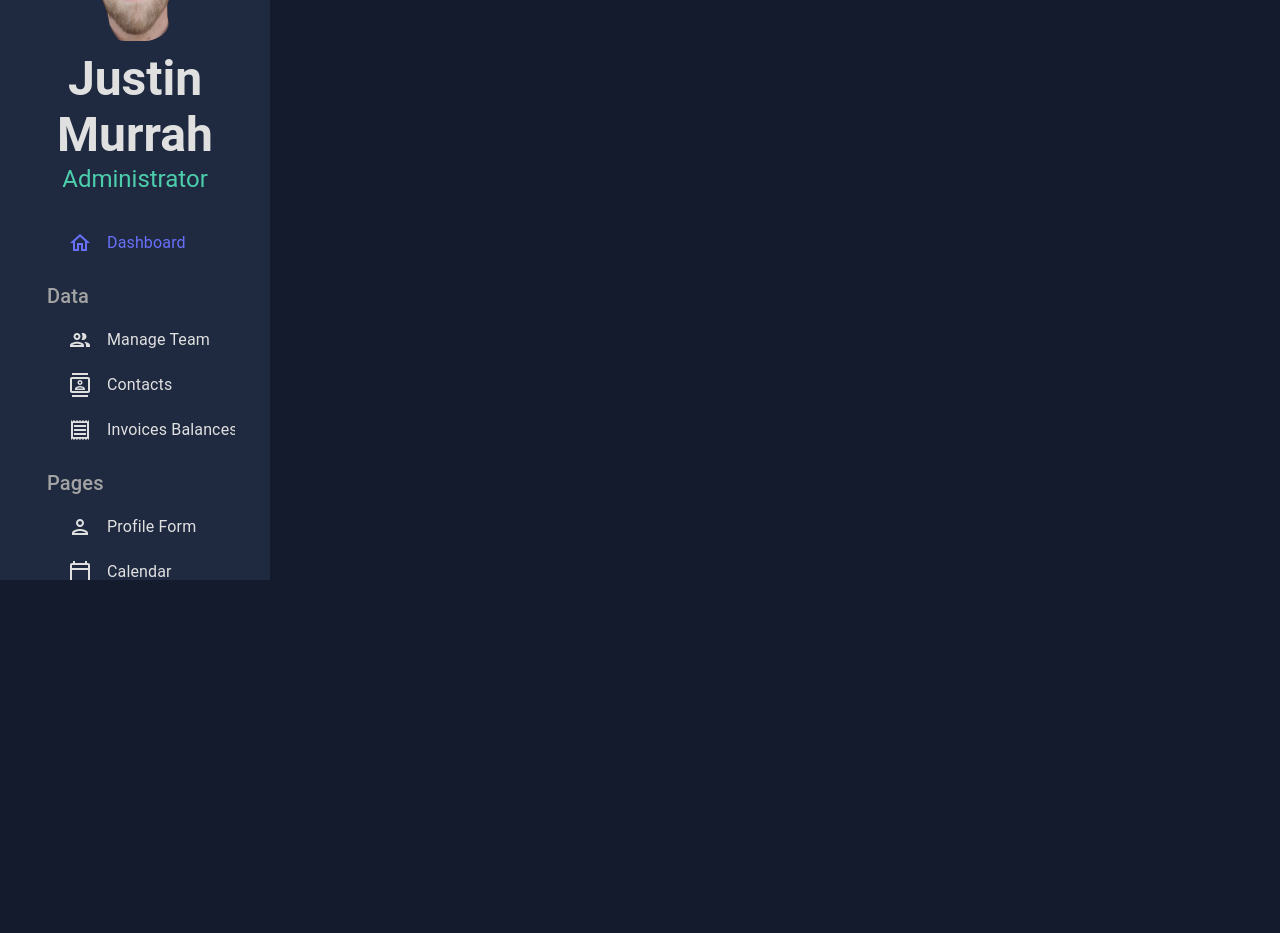
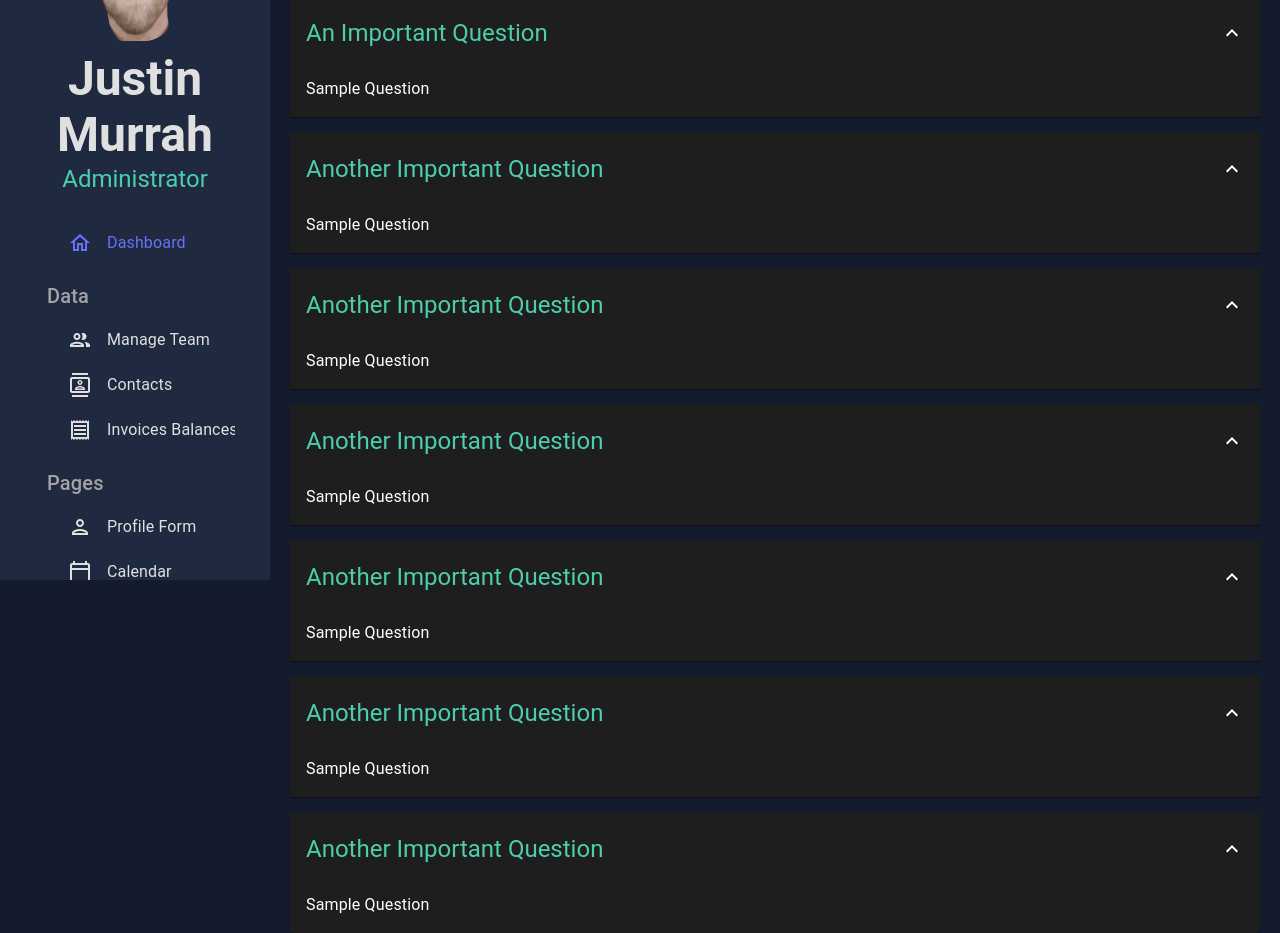
Before and after one commit to Jaymoo87/admindashboard-boilerplate, a React (Create React App) app: page /faq in a window 1280 px wide. Shown: the part 220-1153 px from the top of the page. Before the commit the page ends 800 px from the top, so only its background shows below. Built offline with nearby package versions, Linux system fonts and the light colour scheme.

Commit message:
faq accordion page added, still need to fix events on the calendar page

```diff
--- a/src/App.js
+++ b/src/App.js
@@ -11,10 +11,10 @@
 import Contacts from './scenes/contacts';
 import Form from './scenes/form';
 import Calendar from './scenes/calendar';
+import FAQ from './scenes/faq';
 // import Bar from './scenes/bar';
 // import Line from './scenes/line';
 // import Pie from './scenes/pie';
-// import FAQ from './scenes/faq';
 // import Geography from './scenes/geography';
 
 function App() {
@@ -35,10 +35,10 @@
               <Route path="/invoices" element={<Invoices />} />
               <Route path="/form" element={<Form />} />
               <Route path="/calendar" element={<Calendar />} />
+              <Route path="/faq" element={<FAQ />} />
               {/* <Route path="/pie" element={<Pie />} /> */}
               {/* <Route path="/bar" element={<Bar />} /> */}
               {/* <Route path="/line" element={<Line />} /> */}
-              {/* <Route path="/faq" element={<FAQ />} /> */}
               {/* <Route path="/geography" element={<Geography />} /> */}
             </Routes>
           </main>
--- /dev/null
+++ b/src/scenes/faq/index.jsx
@@ -0,0 +1,92 @@
+import React from 'react';
+import { Box, useTheme, Typography } from '@mui/material';
+import Header from '../../components/Header';
+import Accordion from '@mui/material/Accordion';
+import AccordionSummary from '@mui/material/AccordionSummary';
+import AccordionDetails from '@mui/material/AccordionDetails';
+import ExpandMoreIcon from '@mui/icons-material/ExpandMore';
+import { tokens } from '../../theme';
+
+const FAQ = () => {
+  const theme = useTheme();
+  const colors = tokens(theme.palette.mode);
+
+  return (
+    <Box m="20px">
+      <Header title="FAQ" subtitle="Frequently Asked Qeustions" />
+
+      <Accordion defaultExpanded>
+        <AccordionSummary expandIcon={<ExpandMoreIcon />}>
+          <Typography color={colors.greenAccent[500]} variant="h5">
+            An Important Question
+          </Typography>
+        </AccordionSummary>
+        <AccordionDetails>
+          <Typography>Sample Question</Typography>
+        </AccordionDetails>
+      </Accordion>
+      <Accordion defaultExpanded>
+        <AccordionSummary expandIcon={<ExpandMoreIcon />}>
+          <Typography color={colors.greenAccent[500]} variant="h5">
+            Another Important Question
+          </Typography>
+        </AccordionSummary>
+        <AccordionDetails>
+          <Typography>Sample Question</Typography>
+        </AccordionDetails>
+      </Accordion>
+      <Accordion defaultExpanded>
+        <AccordionSummary expandIcon={<ExpandMoreIcon />}>
+          <Typography color={colors.greenAccent[500]} variant="h5">
+            Another Important Question
+          </Typography>
+        </AccordionSummary>
+        <AccordionDetails>
+          <Typography>Sample Question</Typography>
+        </AccordionDetails>
+      </Accordion>
+      <Accordion defaultExpanded>
+        <AccordionSummary expandIcon={<ExpandMoreIcon />}>
+          <Typography color={colors.greenAccent[500]} variant="h5">
+            Another Important Question
+          </Typography>
+        </AccordionSummary>
+        <AccordionDetails>
+          <Typography>Sample Question</Typography>
+        </AccordionDetails>
+      </Accordion>
+      <Accordion defaultExpanded>
+        <AccordionSummary expandIcon={<ExpandMoreIcon />}>
+          <Typography color={colors.greenAccent[500]} variant="h5">
+            Another Important Question
+          </Typography>
+        </AccordionSummary>
+        <AccordionDetails>
+          <Typography>Sample Question</Typography>
+        </AccordionDetails>
+      </Accordion>
+      <Accordion defaultExpanded>
+        <AccordionSummary expandIcon={<ExpandMoreIcon />}>
+          <Typography color={colors.greenAccent[500]} variant="h5">
+            Another Important Question
+          </Typography>
+        </AccordionSummary>
+        <AccordionDetails>
+          <Typography>Sample Question</Typography>
+        </AccordionDetails>
+      </Accordion>
+      <Accordion defaultExpanded>
+        <AccordionSummary expandIcon={<ExpandMoreIcon />}>
+          <Typography color={colors.greenAccent[500]} variant="h5">
+            Another Important Question
+          </Typography>
+        </AccordionSummary>
+        <AccordionDetails>
+          <Typography>Sample Question</Typography>
+        </AccordionDetails>
+      </Accordion>
+    </Box>
+  );
+};
+
+export default FAQ;
```
